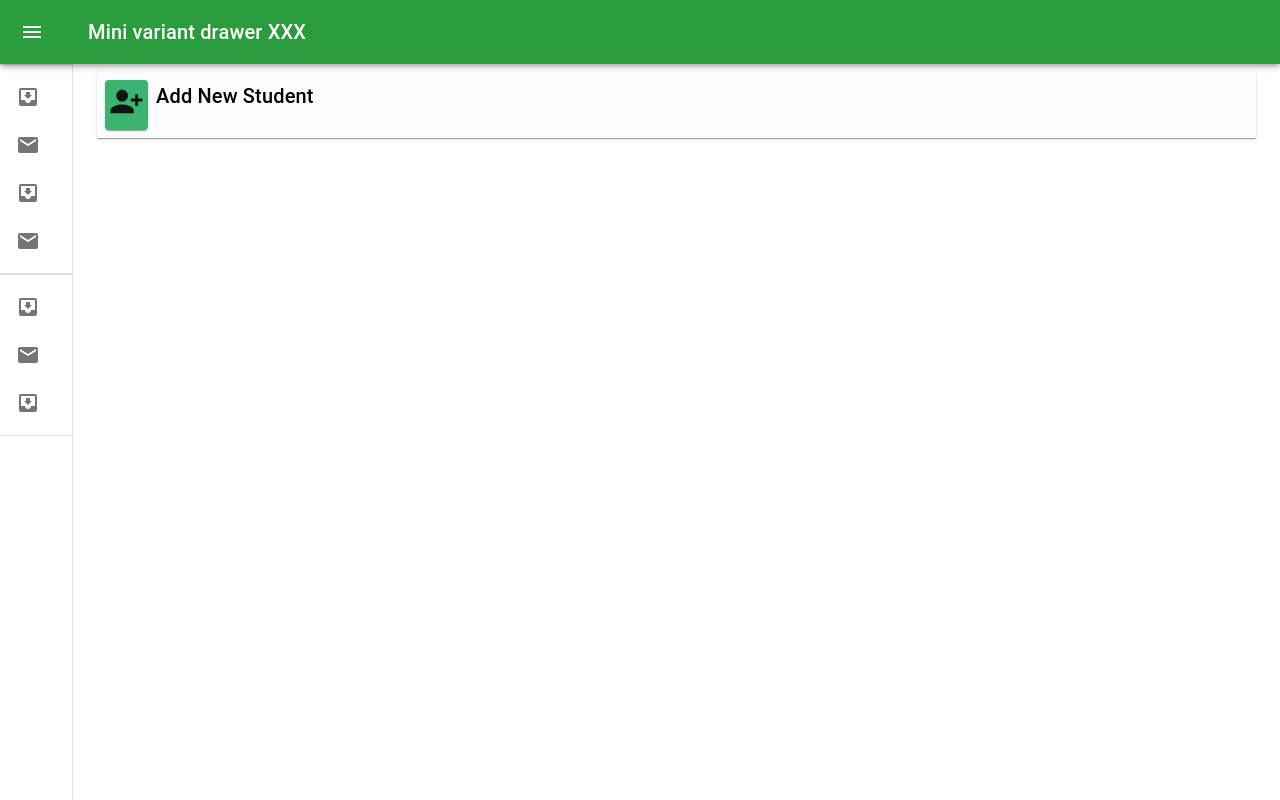
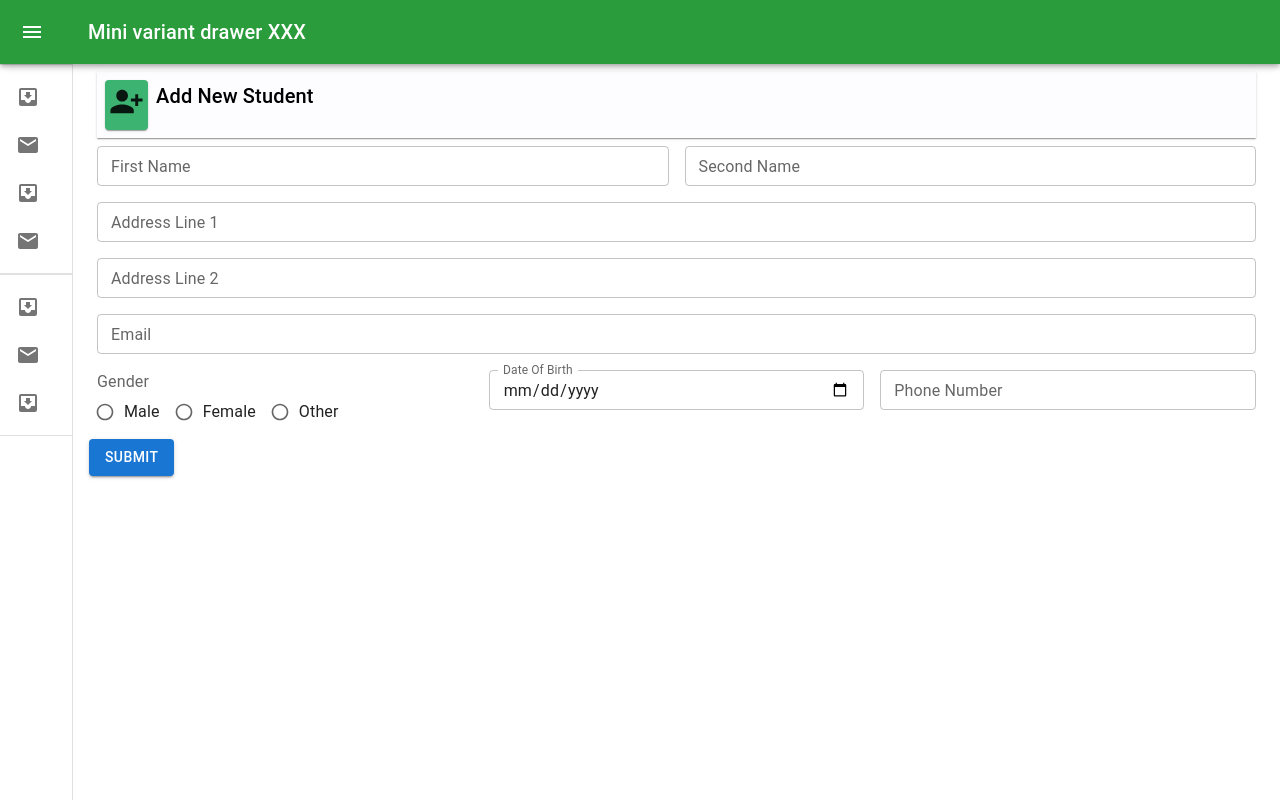
Before and after one commit to navamayoo/React-Todo, a React (Create React App) app: page / in a window 1280 px wide. Built offline with nearby package versions, Linux system fonts and the light colour scheme.

Commit message:
Student Form and MUI

```diff
--- a/package.json
+++ b/package.json
@@ -18,7 +18,8 @@
     "react-router-dom": "^6.2.1",
     "react-scripts": "4.0.3",
     "styled-components": "^5.3.3",
-    "web-vitals": "^1.1.2"
+    "web-vitals": "^1.1.2",
+    "yup": "^0.32.11"
   },
   "scripts": {
     "start": "react-scripts start",
--- a/src/APP/App.css
+++ b/src/APP/App.css
@@ -25,7 +25,7 @@
 }
 
 .App-link {
-  color: #61dafb;
+  color: #20941a;
 }
 
 @keyframes App-logo-spin {
--- a/src/APP/App.js
+++ b/src/APP/App.js
@@ -1,9 +1,9 @@
 
 import React from 'react';
-import { BrowserRouter, Route, Routes } from "react-router-dom";
+import { BrowserRouter } from "react-router-dom";
 import XDrawer from '../components/layout/XDrawer'
 import Student from '../components/pages/student/Student';
-
+//, Route, Routes
 export default function App() {
   return (
     <>
--- /dev/null
+++ b/src/components/controls/ActionButton.jsx
@@ -0,0 +1,27 @@
+import React from "react";
+import { Button } from "@mui/material";
+import { makeStyles } from "@mui/styles";
+import { useTheme } from "@mui/system";
+
+const useStyles = makeStyles((theme) => ({
+  root: {
+    minWidth:0,
+    margin: useTheme().spacing(0.5),
+  },
+}));
+
+export default function ActionButton(props) {
+  const {size, color, onClick, children } = props;
+  const classes = useStyles();
+  return (
+    <Button
+      className={classes.root}
+      onClick={onClick}
+      color={color}
+      size={size}
+      variant="outlined"
+    >
+      {children}
+    </Button>
+  );
+}
--- /dev/null
+++ b/src/components/controls/Button.jsx
@@ -0,0 +1,33 @@
+import React from 'react';
+import {Button as MuiButton} from '@mui/material';
+import { makeStyles} from '@mui/styles';
+import { useTheme } from "@mui/system";
+
+const useStyles = makeStyles(Theme=>({
+root:{
+    margin: useTheme().spacing(1)
+},
+label:{
+    textTransform:'none'
+}
+}))
+
+export default function Button(props) {
+
+    const classes = useStyles();
+
+    const{text,size, variant,color, onClick , ...other} = props;
+
+    return (
+        <MuiButton
+                variant={variant || 'contained'}
+        size={size || 'medium'}
+        color={color}
+        onClick={onClick}
+        {...other}
+        classes={{root: classes.root, label: classes.label}}
+        >
+            {text }
+        </MuiButton>
+    )
+}
--- a/src/components/controls/Control.js
+++ b/src/components/controls/Control.js
@@ -2,7 +2,8 @@ import CheckBoxGroup from "./CheckBoxGroup";
 import Input from "./Input";
 import RadioButton from "./RadioButton";
 import SelectInput from "./SelectInput";
-
+import Button from "./Button";
+import ActionButton from "./ActionButton";
 
 
 
@@ -11,5 +12,7 @@ Input,
 RadioButton,
 CheckBoxGroup,
 SelectInput,
+Button,
+ActionButton,
 }
 export default Control;
--- a/src/components/pages/student/Student.jsx
+++ b/src/components/pages/student/Student.jsx
@@ -1,17 +1,17 @@
-import React from 'react'
-import PageHeader from '../../layout/PageHeader';
-import PersonAddAlt1Icon from '@mui/icons-material/PersonAddAlt1';
-
+import React from "react";
+import PageHeader from "../../layout/PageHeader";
+import PersonAddAlt1Icon from "@mui/icons-material/PersonAddAlt1";
+import StudentForm from "./StudentForm";
 
 export default function Student() {
   return (
     <>
-     <PageHeader
+      <PageHeader
         title="Add New Student"
         //  subTitle="Create a Student Profile"
         icon={<PersonAddAlt1Icon fontSize="large" />}
       />
-
+      <StudentForm />
     </>
-  )
+  );
 }
--- a/src/components/pages/student/StudentForm.jsx
+++ b/src/components/pages/student/StudentForm.jsx
@@ -2,13 +2,37 @@ import React from "react";
 import { Formik, Form } from "formik";
 import Control from "../../controls/Control";
 import * as Yup from "yup";
-import { Grid } from "@mui/material";
+import { Grid, Box } from "@mui/material";
+
+const genderItems = [
+  { key: "Male", value: "male" },
+  { key: "Female", value: "female" },
+  { key: "Other", value: "other" },
+];
 
 export default function StudentForm() {
-  initialValues = {};
-  validationSchema = Yup.object({});
+  const initialValues = {
+    firstName: "",
+    secondName: "",
+    address1: "",
+    address2: "",
+    email: "",
+    dob: "",
+    gender: "",
+    phoneNumber: "",
+  };
+  const validationSchema = Yup.object({
+    firstName: Yup.string().required("Required"),
+    secondName: Yup.string().required("Required"),
+    address1: Yup.string().required("Required"),
+    address2: Yup.string().required("Required"),
+    email: Yup.string().email("Invalid Email Format").required("Required!"),
+    dob: Yup.string().required("Required"),
+    gender: Yup.string().required("Required"),
+    phoneNumber: Yup.number().min(9, "Must be more than 10 characters").required("Required")
+  });
   const onSubmit = (values) => console.log("Form date", values);
-
+  const today = new Date().toISOString().split("T")[0];
   return (
     <>
       <Formik
@@ -16,7 +40,59 @@ export default function StudentForm() {
         validationSchema={validationSchema}
         onSubmit={onSubmit}
       >
-        {(formik) => <Form></Form>}
+        {(formik) => (
+          <Form>
+            <Box sx={{ flexGrow: 1 }} spacing={2}>
+              <Grid container spacing={2}>
+                <Grid item xs={6}>
+                  <Control.Input name="firstName" label="First Name" />
+                </Grid>
+                <Grid item xs={6}>
+                  <Control.Input name="secondName" label="Second Name" />
+                </Grid>
+                <Grid item xs={12}>
+                  <Control.Input name="address1" label="Address Line 1" />
+                </Grid>
+
+                <Grid item xs={12}>
+                  <Control.Input name="address2" label="Address Line 2" />
+                </Grid>
+                <Grid item xs={12}>
+                  <Control.Input name="email" label="Email" />
+                </Grid>
+                <Grid item xs={4}>
+                  <Control.RadioButton
+                    name="gender"
+                    label="Gender"
+                    options={genderItems}
+                    size="small"
+                  />
+                </Grid>
+                <Grid item xs={4}>
+                  <Control.Input
+                    type="date"
+                    label="Date Of Birth"
+                    name="dob"
+                    InputLabelProps={{
+                      shrink: true,
+                    }}
+                    inputProps={{
+                      max: today,
+                    }}
+                  />
+                </Grid>
+
+                <Grid item xs={4}>
+                  <Control.Input name="phoneNumber" label="Phone Number" />
+                </Grid>
+                {/* <Grid item xs={4}>
+                  <button type="submit">Submit</button>
+                </Grid> */}
+                <Control.Button type="submit" text="Submit" />
+              </Grid>
+            </Box>
+          </Form>
+        )}
       </Formik>
     </>
   );
```
Also changed, not shown: 1 other file (tests, documents, lock files or other folders).
